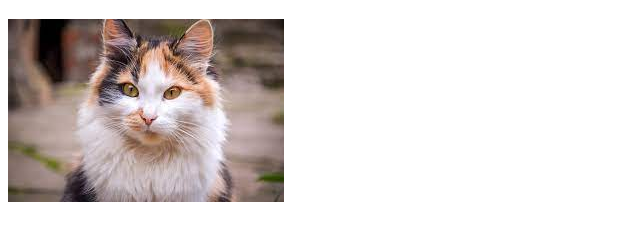
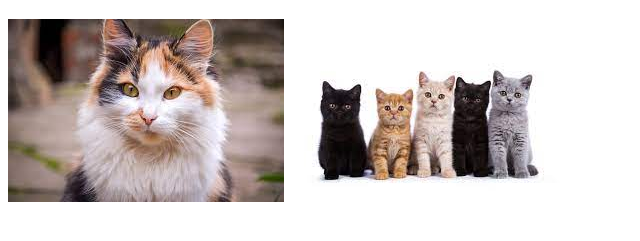
Before and after one commit to GeoRPOliveira/Lista1-Parte2, a plain HTML site: page index.html in a window 1280 px wide. Shown: the part 61-302 px from the top of the page, without its empty margins (0-640 px from the left). Drawn offline with Linux system fonts and the light colour scheme.

Commit message:
Adicionando foto varios gatos

```diff
--- a/index.html
+++ b/index.html
@@ -8,5 +8,6 @@
 <body>
     <h1>Aqui vai um titulo</h1>
     <img src="imagens/gatito.jpeg" alt="gatito">
+    <img src="imagens/variosgatos.jpeg" alt="variosgatos">
 </body>
 </html>
```
Also changed, not shown: imagens/variosgatos.jpeg (added).
